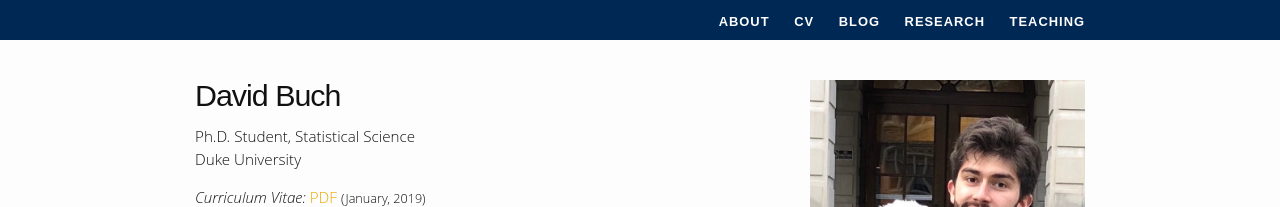
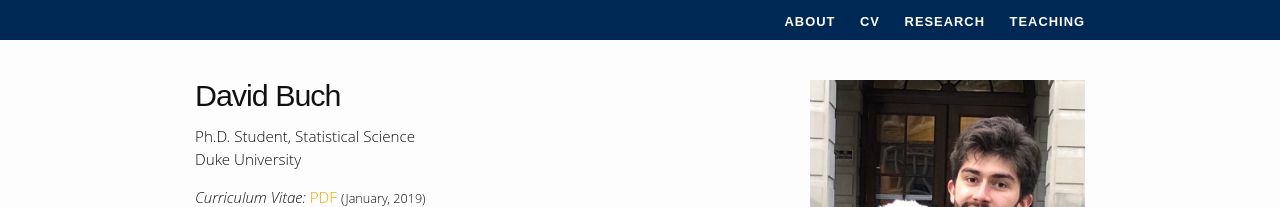
Before and after one commit to davidbuch/davidbuch.github.io, a Jekyll site: the page built from index.md, in a window 1280 px wide. Shown: the top 207 px of the page. Built offline with Jekyll 4.4.1, drawn with Linux system fonts in a browser that asks for light colours.

Commit message:
Minor Updates to Menu and CV

```diff
--- a/_data/menu.yml
+++ b/_data/menu.yml
@@ -3,9 +3,6 @@
 
 - title: "CV"
   href: "/assets/cv.pdf"
-
-- title: "Blog"
-  href: "/blog/"
 
 - title: "Research"
   href: "/research/"
@@ -24,5 +21,3 @@
   subcategories:
     - subtitle: "Seminars"
       subhref: "/teaching/seminars/"
-    - subtitle: "Solution Manuals"
-      subhref: "/teaching/solution_manuals/"
```
Also changed, not shown: 1 other file.
